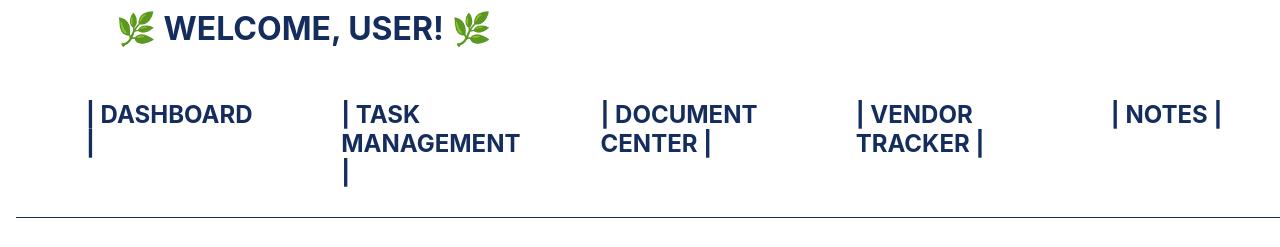
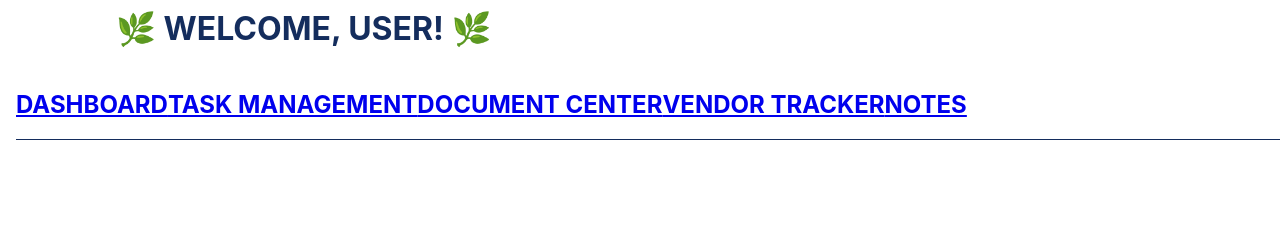
Before and after one commit to JSPlatt/ccny, a React (Create React App) app: page / in a window 1280 px wide. Shown: the part 178-425 px from the top of the page. Built offline with nearby package versions, Linux system fonts and the light colour scheme.

Commit message:
continued routing

```diff
--- a/src/components/Header/Header.js
+++ b/src/components/Header/Header.js
@@ -10,11 +10,21 @@ function Header() {
                 <h1> 🌿 WELCOME, USER! 🌿 </h1>
             </div>
             <div className='header__links'>
-                <h2>|  DASHBOARD  |</h2>
-                <h2>|  TASK MANAGEMENT  |</h2>
-                <h2>|  DOCUMENT CENTER  |</h2>
-                <h2>|  VENDOR TRACKER  |</h2>
-                <h2>|  NOTES  |</h2>
+            <Link to='/'>
+               <span> <h2>DASHBOARD</h2></span>
+            </Link>
+            <Link to='/tasks'>
+                <span><h2>TASK MANAGEMENT</h2></span>
+            </Link>
+            <Link to='/documentcenter'>
+                <span><h2>DOCUMENT CENTER</h2></span>
+            </Link>
+            <Link to='vendortracker'>
+                <span><h2>VENDOR TRACKER</h2></span>
+            </Link>
+            <Link to='/notes'>
+                <h2>NOTES</h2>
+            </Link>
             </div>
         </div>
     )
```
